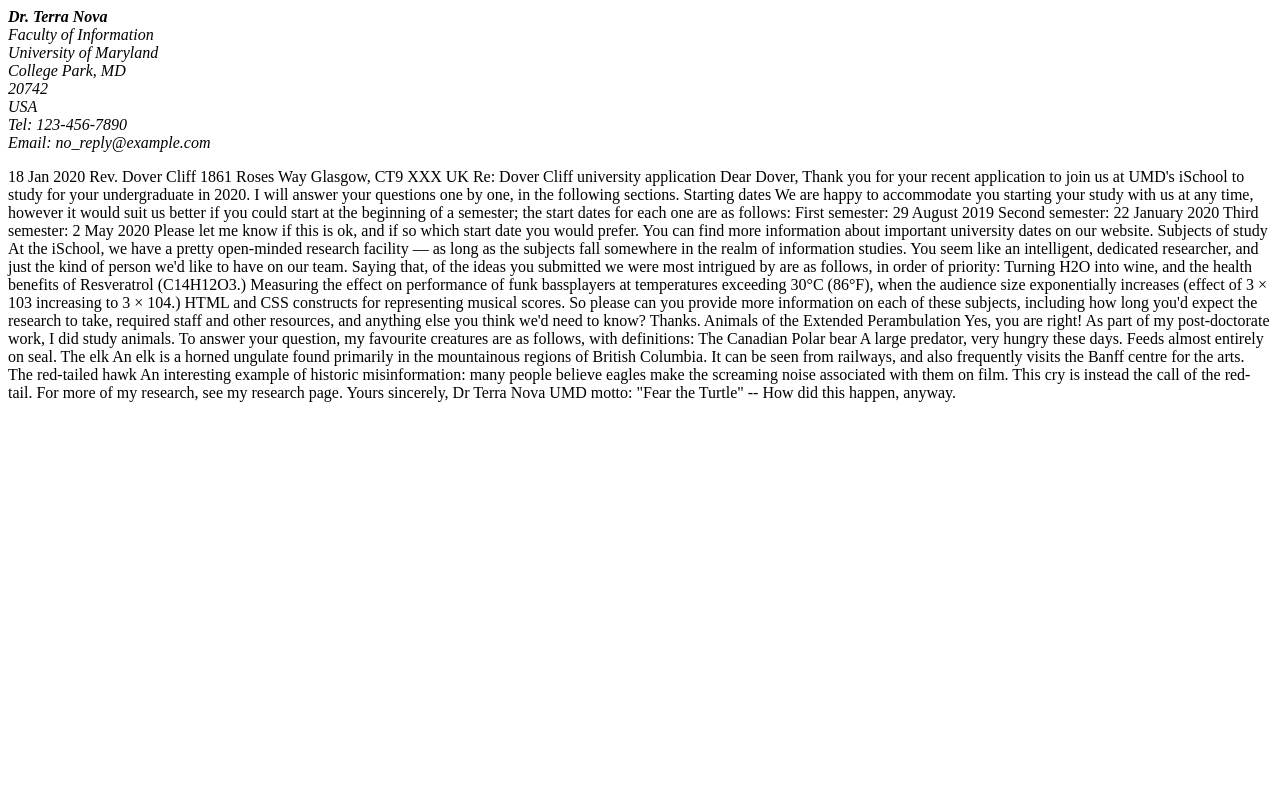
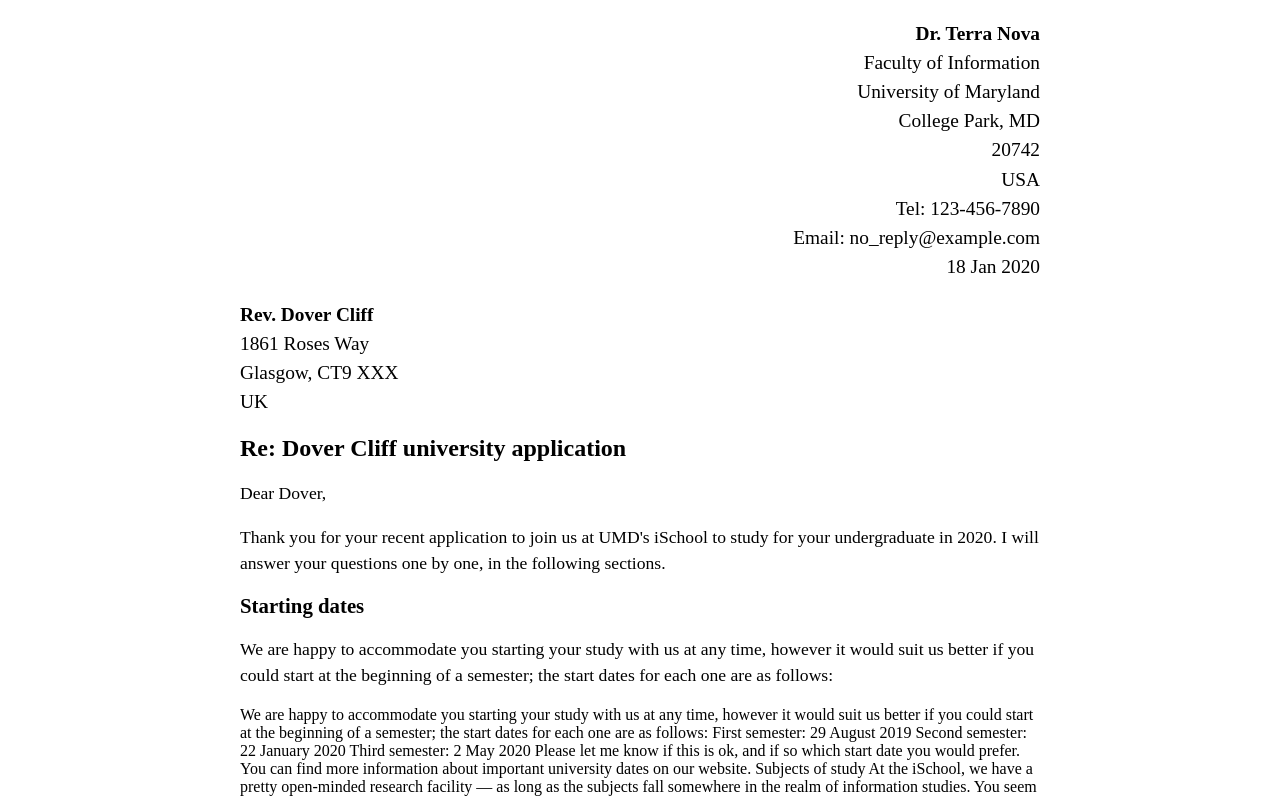
Before and after one commit to eyagar/eyagar.github.io, a plain HTML site: page lab_2/index.html in a window 1280 px wide. Shown: the top 797 px of the page. Drawn offline with Linux system fonts and the light colour scheme.

Commit message:
Update adresses

```diff
--- a/lab_2/index.html
+++ b/lab_2/index.html
@@ -1,4 +1,12 @@
-<address>
+<!DOCTYPE html>
+<html>
+    <head>
+      <meta charset="utf-8">
+      <title>Lab 2</title>
+      <link rel="stylesheet" type="text/css" href="style.css">
+    </head>
+    <body>
+        <address class="sender-column">
             <p>
                     <strong>Dr. Terra Nova</strong><br>
                     Faculty of Information<br>
@@ -8,24 +16,34 @@
                     USA<br>
                     Tel: 123-456-7890<br>
                     Email: no_reply@example.com</br>
+                    18 Jan 2020</br></p>
+
             </p>
             </address>
 
-18 Jan 2020
+        <address>
+            <p>
+                <strong>Rev. Dover Cliff</strong><br>
+                1861 Roses Way<br>
+                Glasgow, CT9 XXX<br>
+                UK</br>
+            </p>
+            </address>
+        <h1>Re: Dover Cliff university application</h1>
 
-Rev. Dover Cliff
-1861 Roses Way
-Glasgow, CT9 XXX
-UK
+    <p>Dear Dover,</p>
+
+    <p>Thank you for your recent application to join us at UMD's iSchool to study for your undergraduate in 2020. I will answer your questions one by one, in the following sections.</p>
+
+    <h2>Starting dates</h2>
+
+    <p>We are happy to accommodate you starting your study with us at any time, however it would suit us better if you could start at the beginning of a semester; the start dates for each one are as follows:</p>
 
 
-Re: Dover Cliff university application
 
-Dear Dover,
 
-Thank you for your recent application to join us at UMD's iSchool to study for your undergraduate in 2020. I will answer your questions one by one, in the following sections.
 
-Starting dates
+
 
         We are happy to accommodate you starting your study with us at any time, however it would suit us better if you could start at the beginning of a semester; the start dates for each one are as follows:
 
@@ -66,3 +84,5 @@
         Dr Terra Nova
 
         UMD motto: "Fear the Turtle" -- How did this happen, anyway.
+    </body>
+</html>
--- /dev/null
+++ b/lab_2/style.css
@@ -0,0 +1,28 @@
+body {
+    max-width: 800px;
+    margin: 0 auto;
+  }
+
+  .sender-column {
+    text-align: right;
+  }
+
+  h1 {
+    font-size: 1.5em;
+  }
+
+  h2 {
+    font-size: 1.3em;
+  }
+
+  p,ul,ol,dl,address {
+    font-size: 1.1em;
+  }
+
+  p, li, dd, dt, address {
+    line-height: 1.5;
+  }
+
+  address{
+    font-style: normal;
+  }
```
Lines whose indentation alone changed are shown as unchanged.
